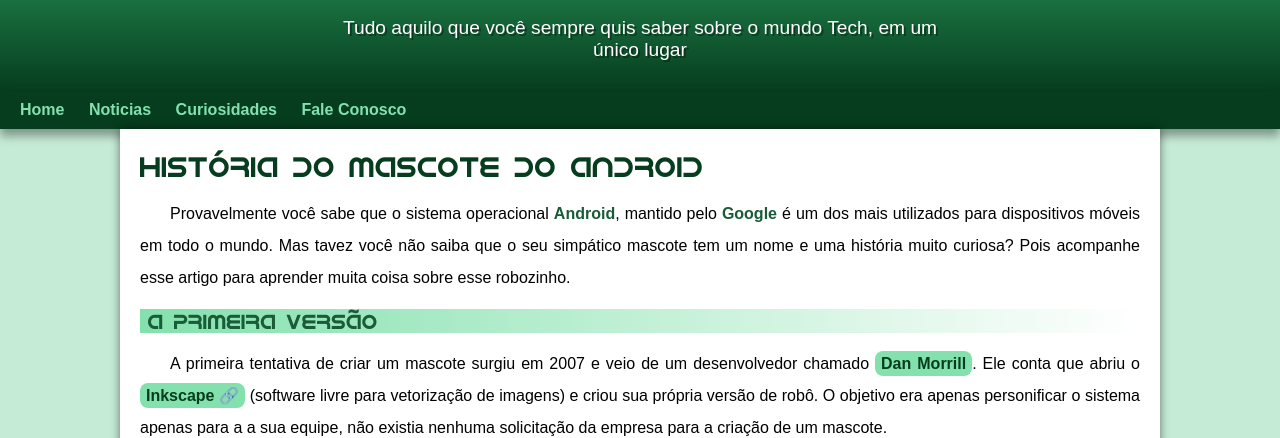
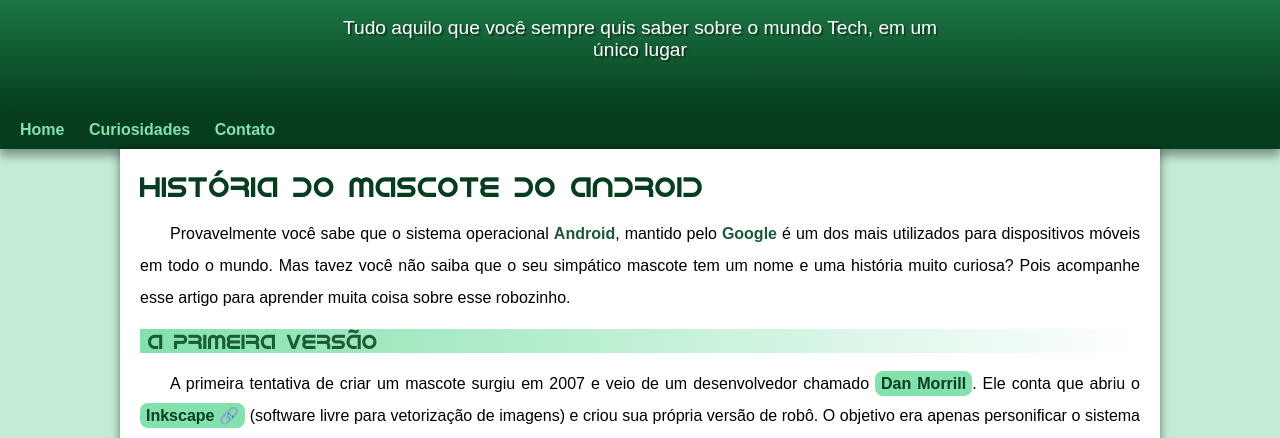
Before and after one commit to MarcioDS97/html-css, a plain HTML site: page desafios/de004-SiteAndroid-Guanabara/home/android.html in a window 1280 px wide. Shown: the part 100-538 px from the top of the page. Drawn offline with Linux system fonts and the light colour scheme.

Commit message:
Problema de Padding corrigido

```diff
--- a/desafios/de004-SiteAndroid-Guanabara/css/style.css
+++ b/desafios/de004-SiteAndroid-Guanabara/css/style.css
@@ -58,7 +58,7 @@ header > p {
     max-width: 600px;
     padding-right: 10px;
     padding-left: 10px;
-    padding-bottom: 30px;
+    padding-bottom: 50px;
     margin: auto;
     text-shadow: 2px 2px 0px rgba(0, 0, 0, 0.363);
 }
--- a/desafios/de004-SiteAndroid-Guanabara/home/android.html
+++ b/desafios/de004-SiteAndroid-Guanabara/home/android.html
@@ -15,9 +15,8 @@
 
     <nav>
         <a href="#">Home</a>
-        <a href="#">Noticias</a>
         <a href="#">Curiosidades</a>
-        <a href="#">Fale Conosco</a>
+        <a href="#">Contato</a>
     </nav>
 
     <main>
```
